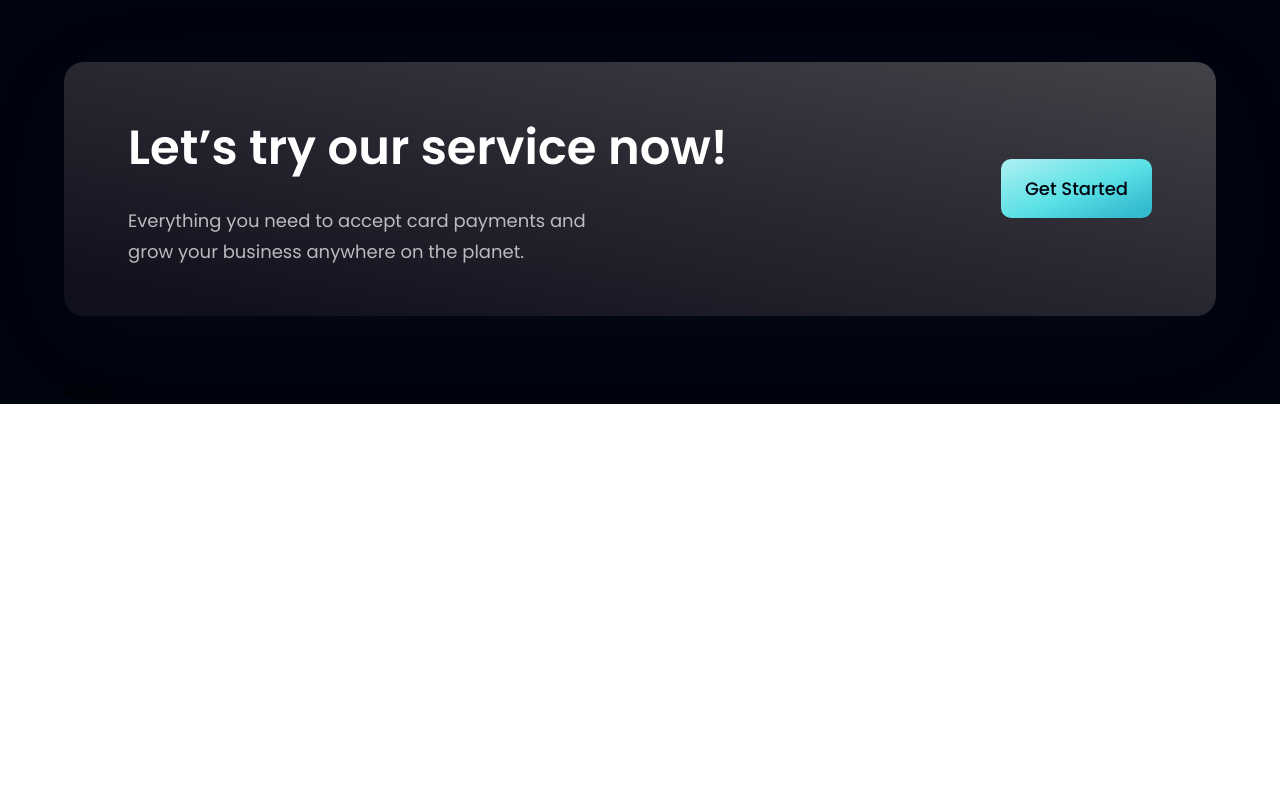
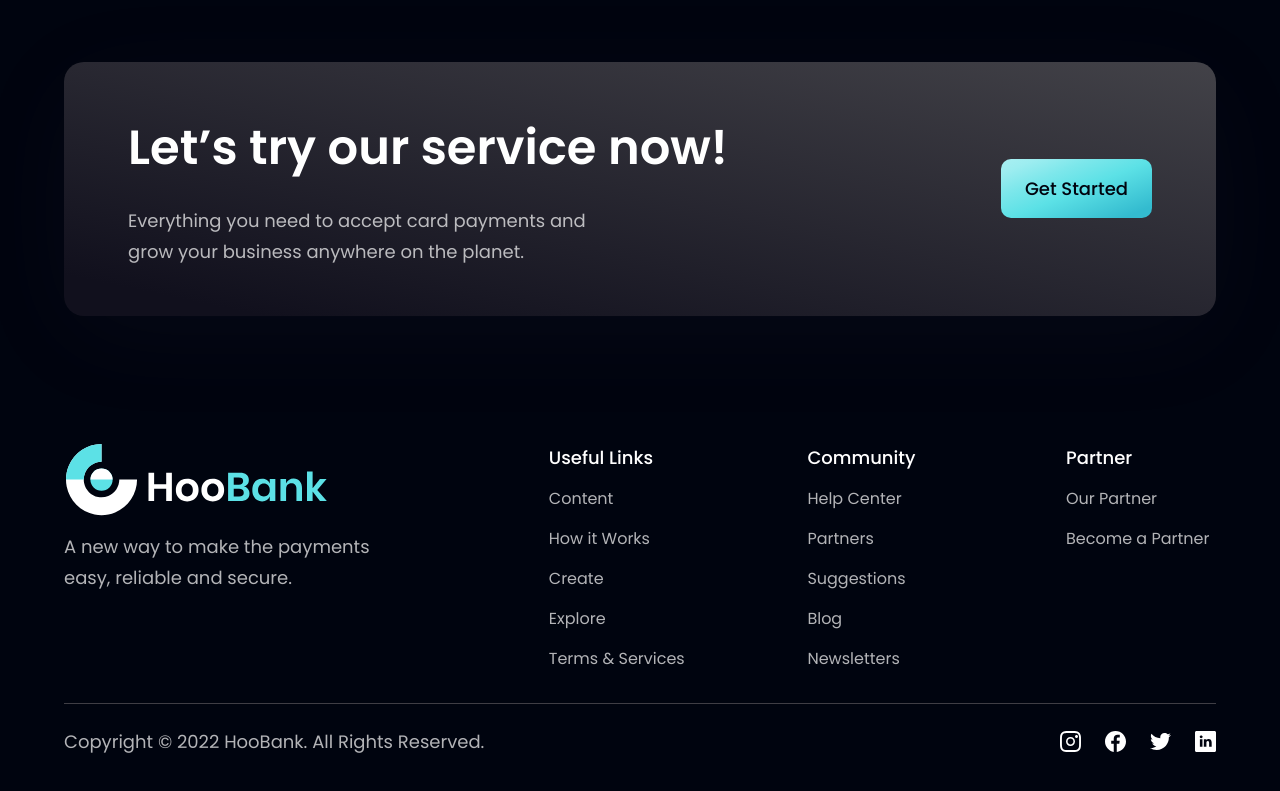
Before and after one commit to simicodes/HooBank, a React (Create React App) app: page / in a window 1280 px wide. Shown: the part 4002-4793 px from the top of the page. Before the commit the page ends 4406 px from the top, so only its background shows below. Built offline with nearby package versions, Linux system fonts and the light colour scheme.

Commit message:
Footer component

```diff
--- a/src/components/Footer.tsx
+++ b/src/components/Footer.tsx
@@ -1,11 +1,66 @@
-import React from 'react'
+import React from "react";
+import styles from "../style";
+import { logo } from "../assets";
+import { footerLinks, socialMedia } from "../constants";
 
 const Footer = () => {
   return (
-    <div>
-      Footer
-    </div>
-  )
-}
+    <section className={`${styles.flexCenter} ${styles.paddingY} flex-col`}>
+      <div className={`${styles.flexStart} md:flex-row flex-col mb-8 w-full`}>
+        <div className="flex-1 flex flex-col justify-start mr-10">
+          <img
+            src={logo}
+            alt="Hoobank"
+            className="w-[266px] h-[72px] object-contain"
+          />
+          <p className={`${styles.paragraph} mt-4 max-w-[310px]`}>
+            A new way to make the payments easy, reliable and secure.
+          </p>
+        </div>
 
-export default Footer
+        <div className="flex-[1.5] w-full flex flex-row justify-between flex-wrap md:mt-0 mt-10">
+          {footerLinks.map((footerLink) => (
+            <div className="flex flex-col ss:my-0 my-4 min-w-[150px]">
+              <h4 className="font-poppins font-medium text-[18px] leading-[27px] text-white">
+                {footerLink.title}
+              </h4>
+              <ul className="list-none mt-4">
+                {footerLink.links.map((link, index) => (
+                  <li
+                    key={link.name}
+                    className={`font-poppins font-normal text-[16px] leading-[24px] text-dimWhite hover:text-secondary
+                     cursor-pointer ${
+                       index !== footerLink.links.length - 1 ? "mb-4" : "mb-0"
+                     }`}
+                  >
+                    {link.name}
+                  </li>
+                ))}
+              </ul>
+            </div>
+          ))}
+        </div>
+      </div>
+
+      <div className="w-full flex justify-between items-center md:flex-row flex-col pt-6 border-t-[1px] border-t-[#3F3E45]">
+        <p className="font-poppins font-normal text-center text-[18px] leading-[27px] text-dimWhite">
+          Copyright &copy; 2022 HooBank. All Rights Reserved.
+        </p>
+        <div className="flex flex-row md:mt-0 mt-6 ">
+          {socialMedia.map((social, index) => (
+            <img
+              key={social.id}
+              src={social.icon}
+              alt={social.id}
+              className={` w-[21px] h-[21px] object-contain cursor-pointer ${
+                index !== socialMedia.length - 1 ? "mr-6" : "mr-0"
+              }`}
+            />
+          ))}
+        </div>
+      </div>
+    </section>
+  );
+};
+
+export default Footer;
```
